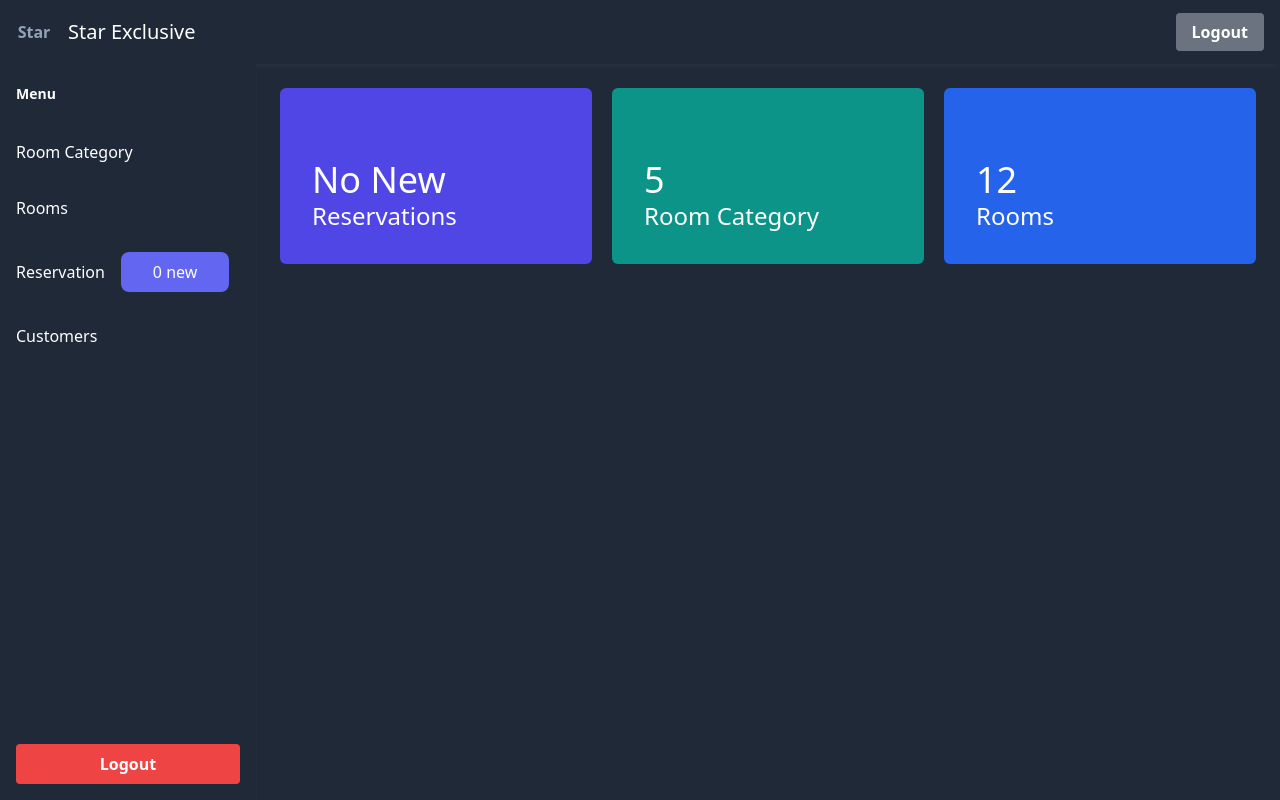
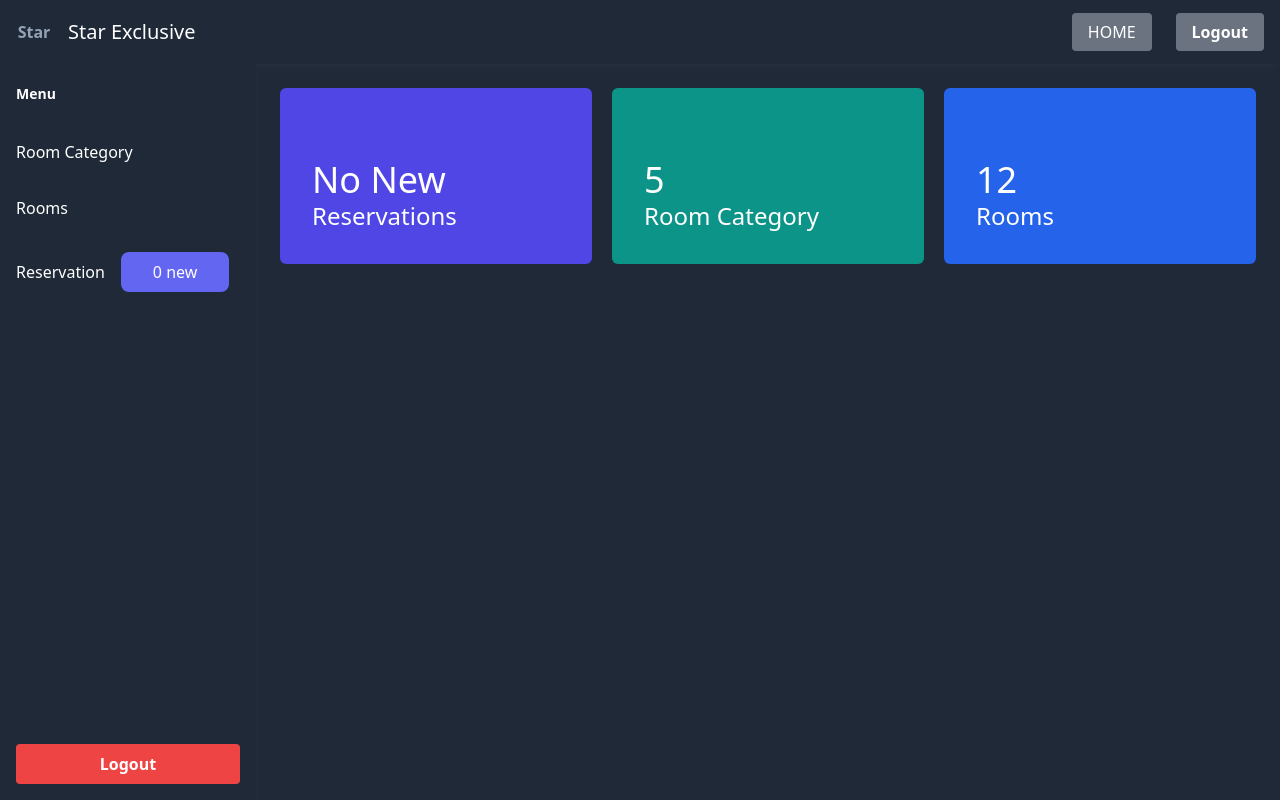
Before and after one commit to innocentperos/star-exclusive-server, a Django app: page /admin/home/ in a window 1280 px wide. Run offline with Django 4.2, Linux system fonts and the light colour scheme; a user stored in the database is signed in; data comes from the database, SQL or seed files in the repository; both versions use the stored data as it was after the commit; data that the repository does not hold is empty; some libraries are stand-ins or nearby versions.

Commit message:
Minor changes

```diff
--- a/hsr_admin/templates/hsr_admin/base.html
+++ b/hsr_admin/templates/hsr_admin/base.html
@@ -25,7 +25,10 @@
                   {% endblock actions %}
                 <div class="mx-6">
                   <!-- Navigation links -->
-
+                  <a href="{% url 'hsr_admin:home' %}
+" class="bg-gray-500 hover:bg-indigo-600 text-white font-
+bold py-2 px-4 rounded ml-2">                                              HOME
+                  </a>
                 </div>
                 <div class="flex-shrink-0">
 
@@ -52,7 +55,7 @@
                   <div class="py-2 px-8 bg-indigo-500 text-white rounded-lg"> {{status__}} new</div>
                 </a>
               </li>
-              <li>
+              <li class="hidden">
                 <a href="#" class="block p-4 hover:bg-gray-900">Customers</a>
               </li>
             </ul>
--- a/hsr_admin/templates/hsr_admin/dashboard.html
+++ b/hsr_admin/templates/hsr_admin/dashboard.html
@@ -7,7 +7,7 @@
 
 
 {% block body %}
-<div class="grid grid-cols-3 gap-5 p-6">
+<div class="grid grid-cols-1 md:grid-cols-3 gap-5 p-6">
     <a href="{% url 'hsr_admin:reservation_list' %}" class="w-full p-8 text-2xl flex flex-col aspect-video rounded-md bg-indigo-600">
         <span class="mt-auto text-4xl">
 
```
Also changed, not shown: db.sqlite3.
